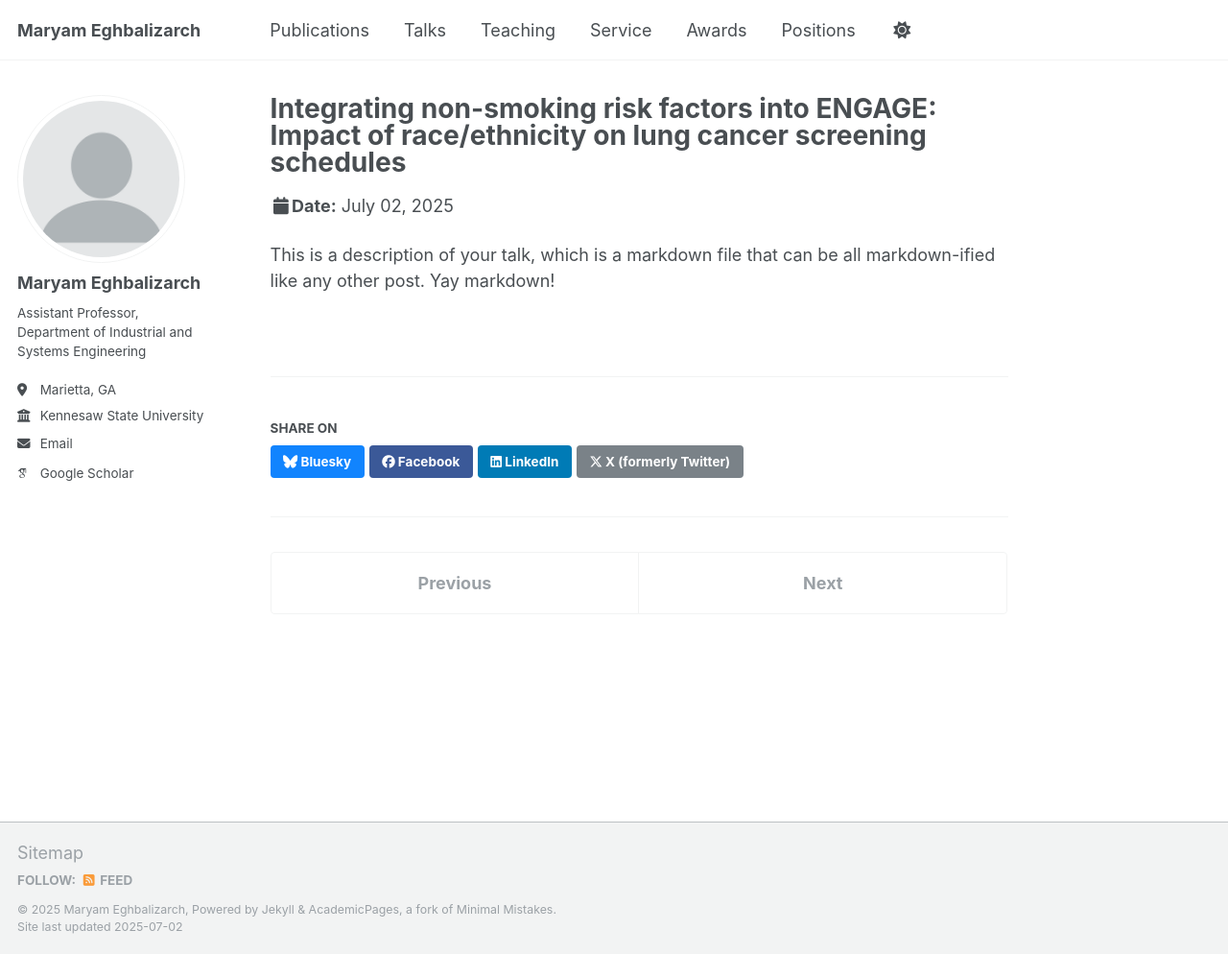
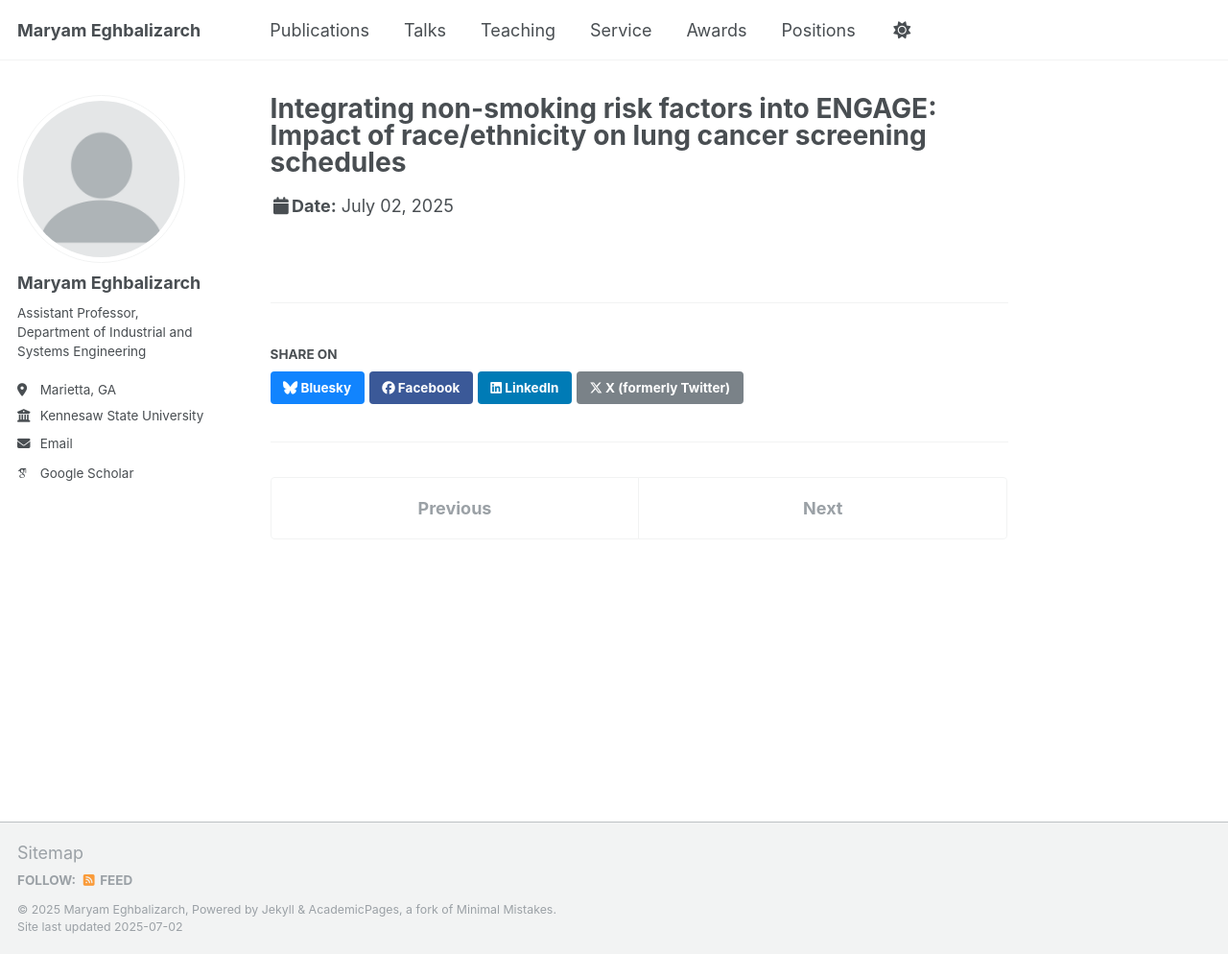
Before and after one commit to meghbalizarch/meghbalizarch.github.io, a Jekyll site: the page built from _talks/presentation1.md, in a window 1280 px wide and 994 px high. Shown: the whole window at 96% size. Built offline with Jekyll 4.4.1, drawn with Linux system fonts in a browser that asks for light colours; some web fonts are replaced; a script that is not in the unit is left out.

Commit message:
Update and rename 01_talk1.md to presentation1.md

```diff
--- a/_talks/01_talk1.md
+++ b/_talks/presentation1.md
@@ -4,6 +4,5 @@ collection: talks
 type: "Invited Conference Presentations"
 venue: "SMDM 47th Annual Meeting 2025"
 location: "Ann Arbor, MI, USA"
+permalink: " "
 ---
-
-This is a description of your talk, which is a markdown file that can be all markdown-ified like any other post. Yay markdown!
```
